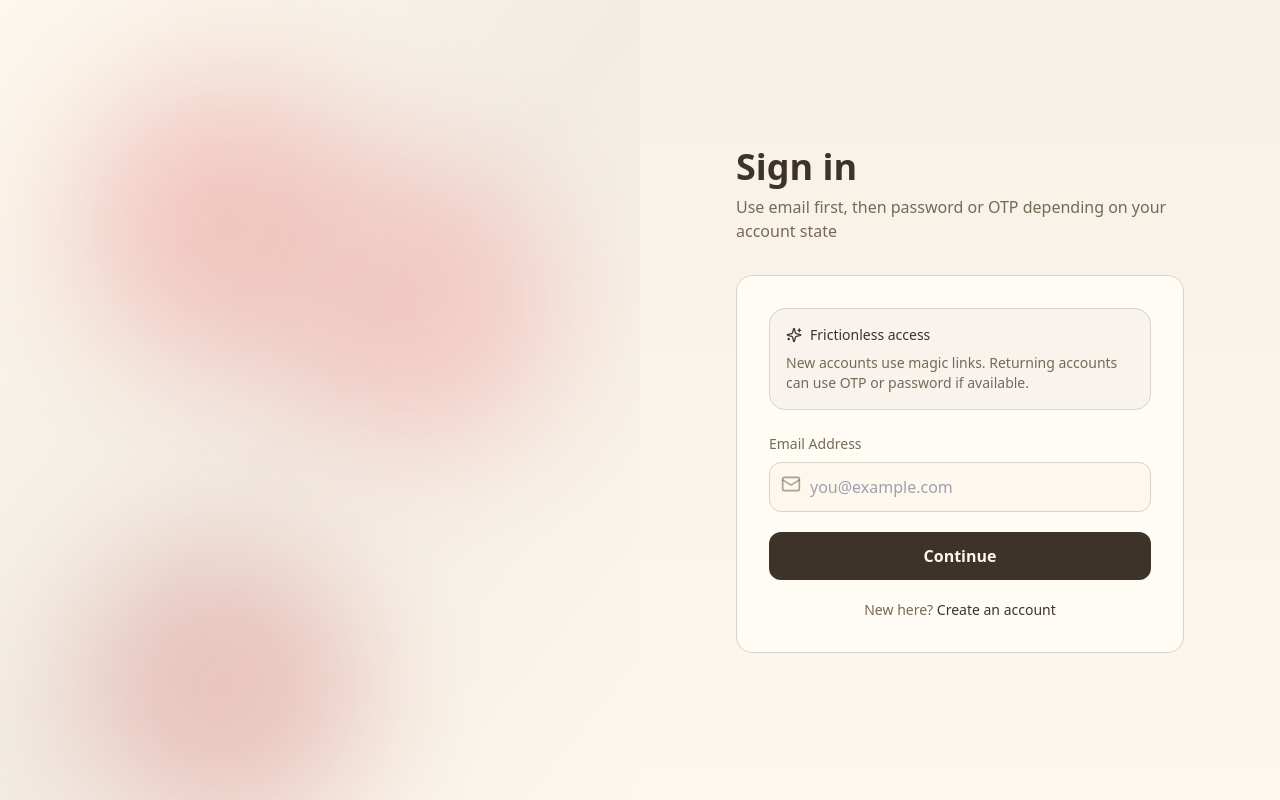
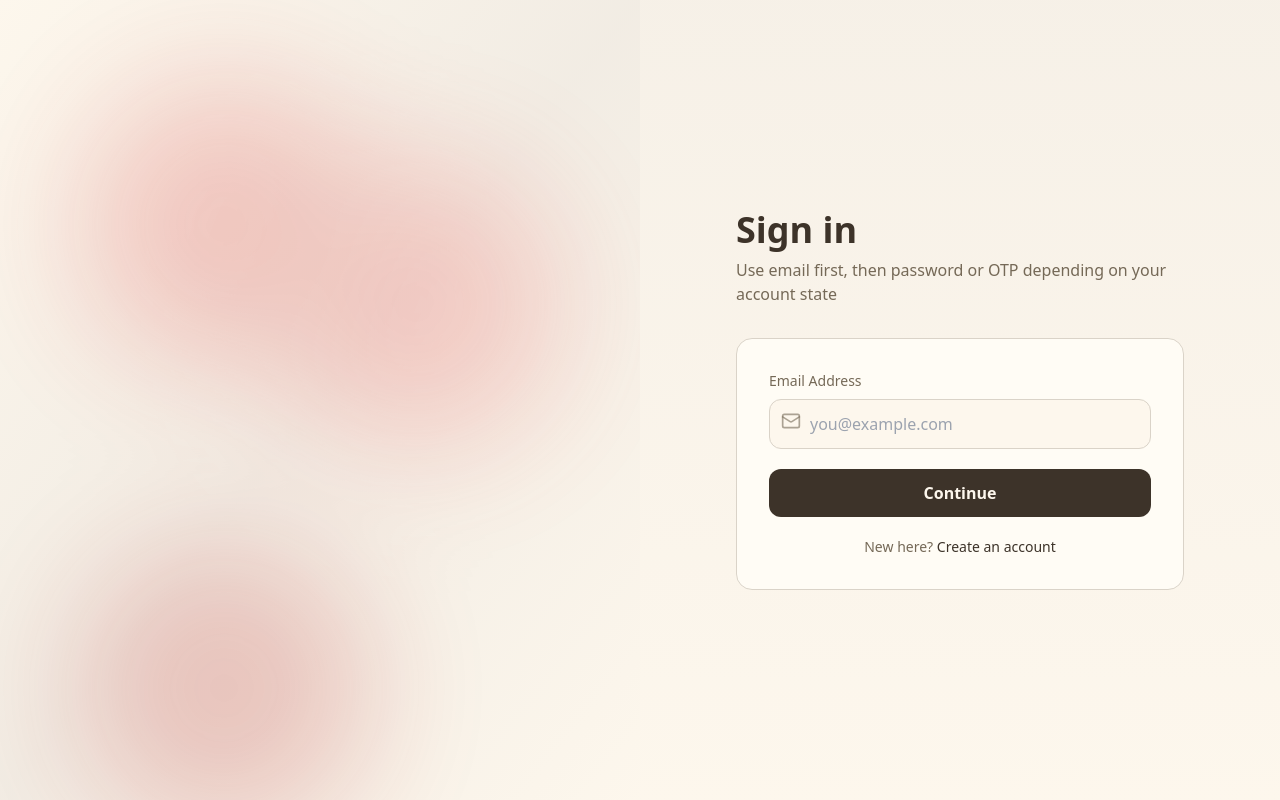
Before and after one commit to golddick/xonnect-v1, a Next.js app: page /auth/login in a window 1280 px wide. Built offline with nearby package versions, Linux system fonts and the light colour scheme.

Commit message:
improved

```diff
--- a/app/(auth)/auth/login/page.tsx
+++ b/app/(auth)/auth/login/page.tsx
@@ -144,15 +144,7 @@ export default function LoginPage() {
       title="Sign in"
       subtitle="Use email first, then password or OTP depending on your account state"
     >
-      <div className="mb-6 rounded-2xl border border-border bg-muted/30 p-4 text-sm text-muted-foreground">
-        <div className="flex items-center gap-2 text-foreground">
-          <Sparkles className="h-4 w-4" />
-          <span className="font-medium">Frictionless access</span>
-        </div>
-        <p className="mt-2">
-          New accounts use magic links. Returning accounts can use OTP or password if available.
-        </p>
-      </div>
+
 
       {step === "email" && (
         <form onSubmit={handleEmailSubmit} className="space-y-5">
```
